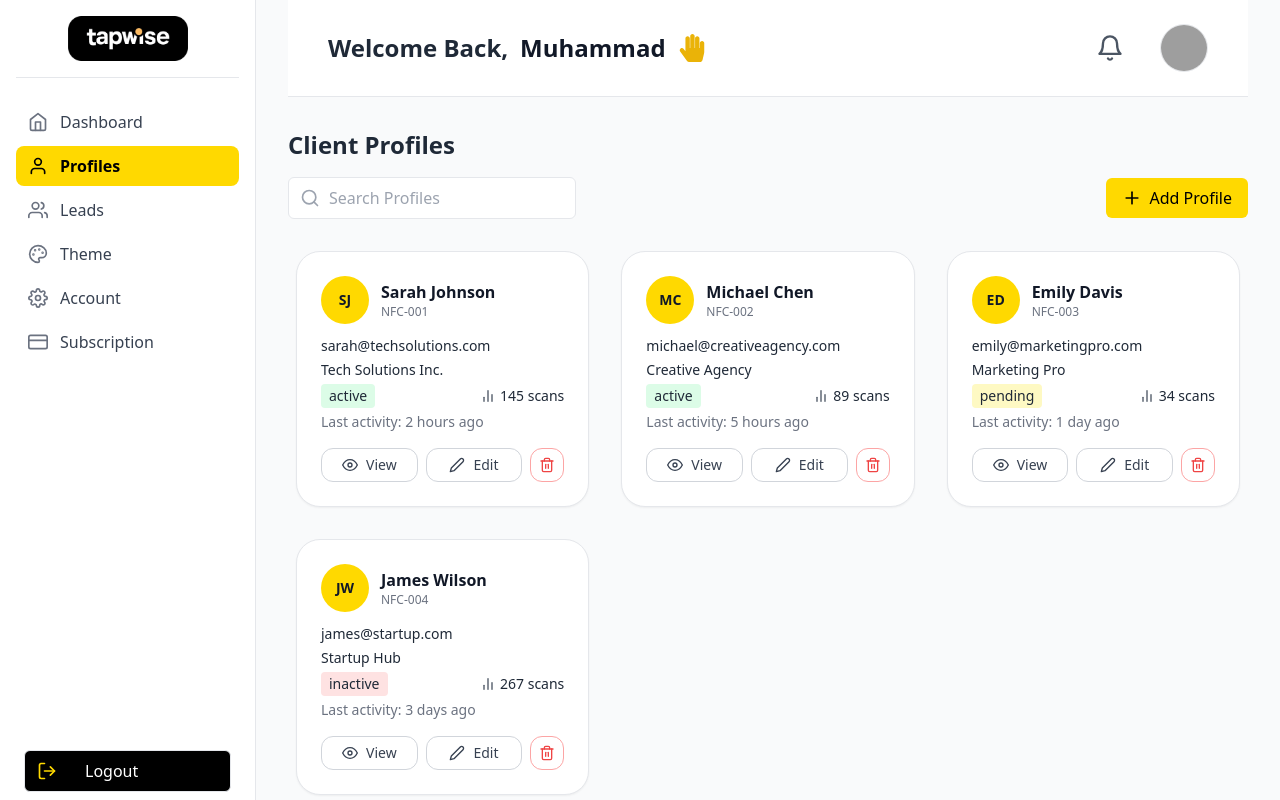
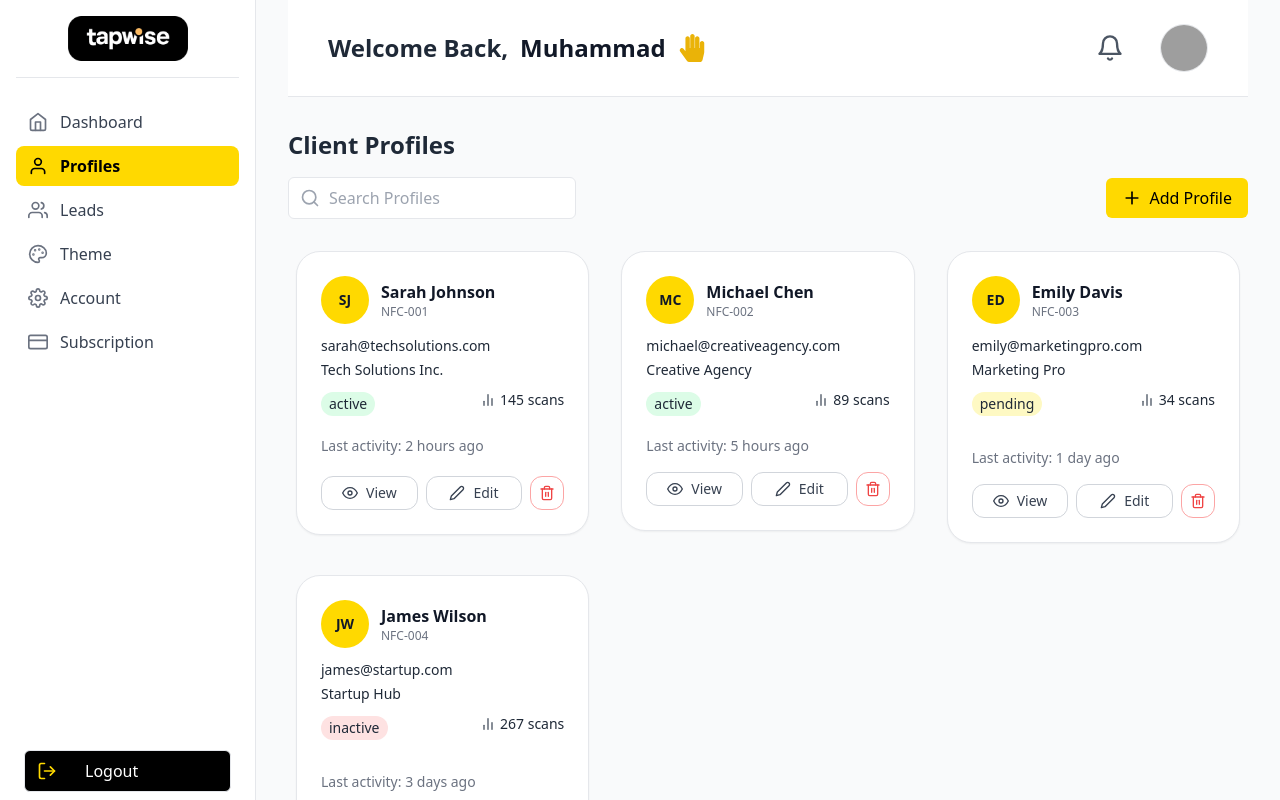
Before and after one commit to iahmadiqbal/tapwise-crm-dashboard, a Next.js app: page /profiles in a window 1280 px wide. Shown: the top 800 px of the page. Built offline with nearby package versions, Linux system fonts and the light colour scheme; grey boxes are pictures that could not be loaded.

Commit message:
i have updated profiles

```diff
--- a/src/components/porfiles/ContactProfileCards/page.tsx
+++ b/src/components/porfiles/ContactProfileCards/page.tsx
@@ -5,7 +5,7 @@ import { FiTrash2, FiEye, FiEdit2, FiBarChart2 } from "react-icons/fi";
 const ContactProfileCards: React.FC = () => {
   return (
     <div className="grid grid-cols-1 sm:grid-cols-2 lg:grid-cols-3 gap-8 mt-8 px-2">
-      {/* Sarah Johnson */}
+      {/* client 1 */}
       <div className="w-full">
         <div className="w-full max-w-[500px] min-h-[250px] bg-white p-6 border border-gray-200 hover:border-gray-300 rounded-3xl shadow-sm flex flex-col justify-between transition">
           <div className="space-y-3">
@@ -26,8 +26,8 @@ const ContactProfileCards: React.FC = () => {
               <p className="text-gray-800">Tech Solutions Inc.</p>
 
               {/* Status + Scans */}
-              <div className="flex items-center justify-between">
-                <span className="inline-block px-2 py-0.5 rounded bg-[#DCFCE7] text-gray-800 hover:bg-[#FFD900] hover:text-gray-900 transition">
+              <div className="flex items-center justify-between ">
+                <span className="inline-block px-2 py-0.5 rounded-full bg-[#DCFCE7] text-gray-800 hover:bg-[#FFD900] hover:text-gray-900 transition !mt-2">
                   active
                 </span>
                 <span className="inline-flex items-center gap-1 text-gray-800 font-medium">
@@ -36,12 +36,12 @@ const ContactProfileCards: React.FC = () => {
                 </span>
               </div>
 
-              <p className="text-gray-500">Last activity: 2 hours ago</p>
+              <p className="text-gray-500 !mt-5">Last activity: 2 hours ago</p>
             </div>
           </div>
 
           {/* Buttons */}
-          <div className="flex gap-2 mt-4">
+          <div className="flex gap-2 mt-5">
             <button className="flex-1 flex items-center justify-center gap-2 border border-gray-300 rounded-xl bg-white px-3 py-1.5 text-sm font-medium text-gray-700 hover:bg-[#FFD900] hover:text-gray-900 transition">
               <FiEye className="h-4 w-4" /> View
             </button>
@@ -55,7 +55,7 @@ const ContactProfileCards: React.FC = () => {
         </div>
       </div>
 
-      {/* Michael Chen */}
+      {/* client 2 */}
       <div className="w-full">
         <div className="w-full max-w-[500px] min-h-[250px] bg-white p-6 border border-gray-200 hover:border-gray-300 rounded-3xl shadow-sm flex flex-col justify-between transition">
           <div className="space-y-3">
@@ -76,7 +76,7 @@ const ContactProfileCards: React.FC = () => {
               <p className="text-gray-800">Creative Agency</p>
 
               <div className="flex items-center justify-between">
-                <span className="inline-block px-2 py-0.5 rounded bg-[#DCFCE7] text-gray-800 hover:bg-[#FFD900] hover:text-gray-900 transition">
+                <span className="inline-block px-2 py-0.5 rounded-full bg-[#DCFCE7] text-gray-800 hover:bg-[#FFD900] hover:text-gray-900 transition !mt-2">
                   active
                 </span>
                 <span className="inline-flex items-center gap-1 text-gray-800 font-medium">
@@ -85,7 +85,7 @@ const ContactProfileCards: React.FC = () => {
                 </span>
               </div>
 
-              <p className="text-gray-500">Last activity: 5 hours ago</p>
+              <p className="text-gray-500 !mt-5 ">Last activity: 5 hours ago</p>
             </div>
           </div>
 
@@ -103,7 +103,7 @@ const ContactProfileCards: React.FC = () => {
         </div>
       </div>
 
-      {/* Emily Davis */}
+      {/* client 3 */}
       <div className="w-full">
         <div className="w-full max-w-[500px] min-h-[250px] bg-white p-6 border border-gray-200 hover:border-gray-300 rounded-3xl shadow-sm flex flex-col justify-between transition">
           <div className="space-y-3">
@@ -124,7 +124,7 @@ const ContactProfileCards: React.FC = () => {
               <p className="text-gray-800">Marketing Pro</p>
 
               <div className="flex items-center justify-between">
-                <span className="inline-block px-2 py-0.5 rounded bg-[#FEF9C3] text-gray-800 hover:bg-[#FFD900] hover:text-gray-900 transition">
+                <span className="inline-block px-2 py-0.5 rounded-full bg-[#FEF9C3] text-gray-800 hover:bg-[#FFD900] hover:text-gray-900 transition !mt-2">
                   pending
                 </span>
                 <span className="inline-flex items-center gap-1 text-gray-800 font-medium">
@@ -133,7 +133,7 @@ const ContactProfileCards: React.FC = () => {
                 </span>
               </div>
 
-              <p className="text-gray-500">Last activity: 1 day ago</p>
+              <p className="text-gray-500 !mt-8">Last activity: 1 day ago</p>
             </div>
           </div>
 
@@ -151,7 +151,7 @@ const ContactProfileCards: React.FC = () => {
         </div>
       </div>
 
-      {/* James Wilson */}
+      {/* client 4 */}
       <div className="w-full">
         <div className="w-full max-w-[500px] min-h-[250px] bg-white p-6 border border-gray-200 hover:border-gray-300 rounded-3xl shadow-sm flex flex-col justify-between transition">
           <div className="space-y-3">
@@ -172,7 +172,7 @@ const ContactProfileCards: React.FC = () => {
               <p className="text-gray-800">Startup Hub</p>
 
               <div className="flex items-center justify-between">
-                <span className="inline-block px-2 py-0.5 rounded bg-[#FEE2E2] text-gray-800 hover:bg-[#FFD900] hover:text-gray-900 transition">
+                <span className="inline-block px-2 py-0.5 rounded-full bg-[#FEE2E2] text-gray-800 hover:bg-[#FFD900] hover:text-gray-900 transition !mt-2">
                   inactive
                 </span>
                 <span className="inline-flex items-center gap-1 text-gray-800 font-medium">
@@ -181,7 +181,7 @@ const ContactProfileCards: React.FC = () => {
                 </span>
               </div>
 
-              <p className="text-gray-500">Last activity: 3 days ago</p>
+              <p className="text-gray-500 !mt-8">Last activity: 3 days ago</p>
             </div>
           </div>
 
```
